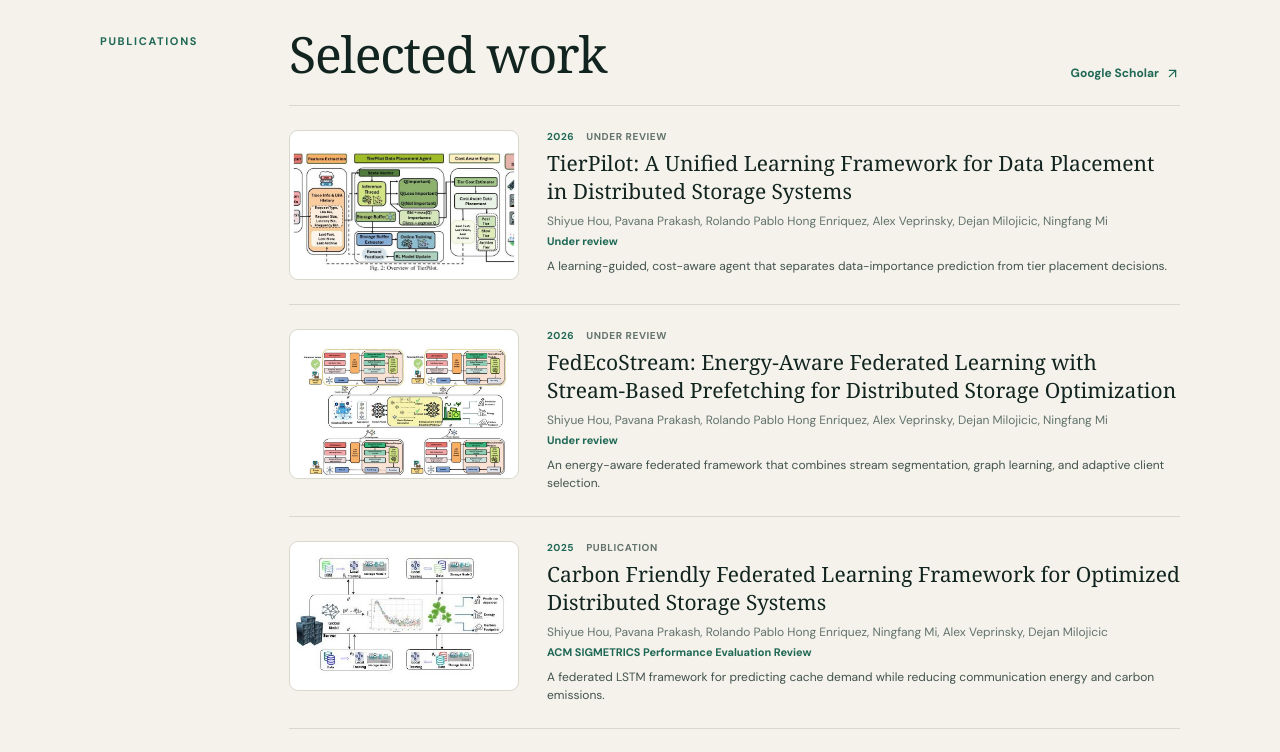
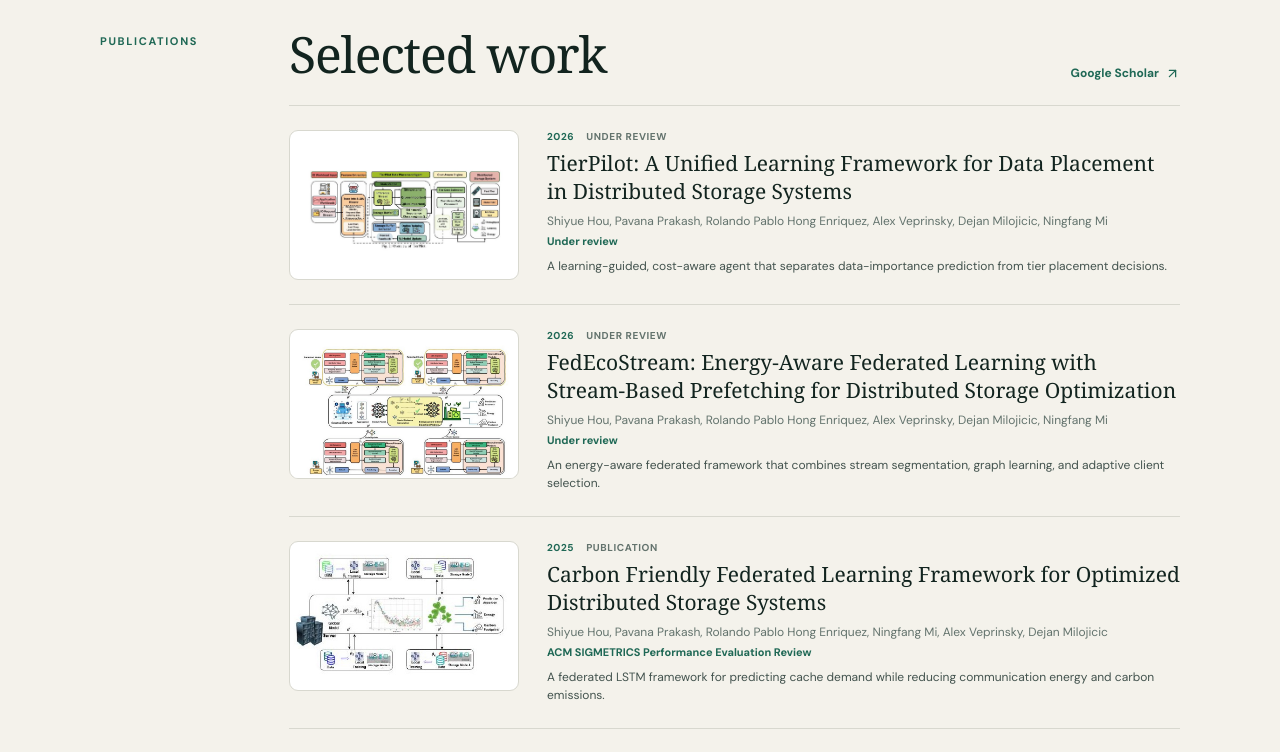
Before and after one commit to shou123/shou123.github.io, a React (Vite) app: page / in a window 1280 px wide. Shown: the part 1380-2132 px from the top of the page. Built offline with nearby package versions, Linux system fonts and the light colour scheme; a web font is replaced by a local one.

Commit message:
Reduce three selected publication figures

```diff
--- a/src/styles.css
+++ b/src/styles.css
@@ -62,6 +62,12 @@ h1 { margin: 16px 0 8px; font-size: clamp(52px, 7vw, 80px); line-height: 1; lett
 .paper-image { align-self: start; display: grid; place-items: center; height: 150px; padding: 6px; overflow: hidden; border: 1px solid var(--line); border-radius: 9px; background: white; }
 .paper-image img { width: 100%; height: 100%; object-fit: cover; transform: scale(1.02); transition: transform .25s ease; }
 .paper-image:hover img { transform: scale(1.06); }
+.paper-image img[src$="tierpilot-overview.jpg"],
+.paper-image img[src$="multi-llm-overview.png"],
+.paper-image img[src$="near-data-overview.jpg"] { object-fit: contain; transform: scale(.92); }
+.paper-image:hover img[src$="tierpilot-overview.jpg"],
+.paper-image:hover img[src$="multi-llm-overview.png"],
+.paper-image:hover img[src$="near-data-overview.jpg"] { transform: scale(.96); }
 .paper-meta { display: flex; gap: 12px; margin: 0 0 7px; color: var(--muted); font-size: 10px; font-weight: 700; letter-spacing: .06em; text-transform: uppercase; }
 .paper-meta span:first-child { color: var(--accent); }
 .paper h3 { max-width: 700px; margin: 0; font-family: 'Libre Caslon Display', Georgia, serif; font-size: 21px; line-height: 1.3; font-weight: 400; }
```
